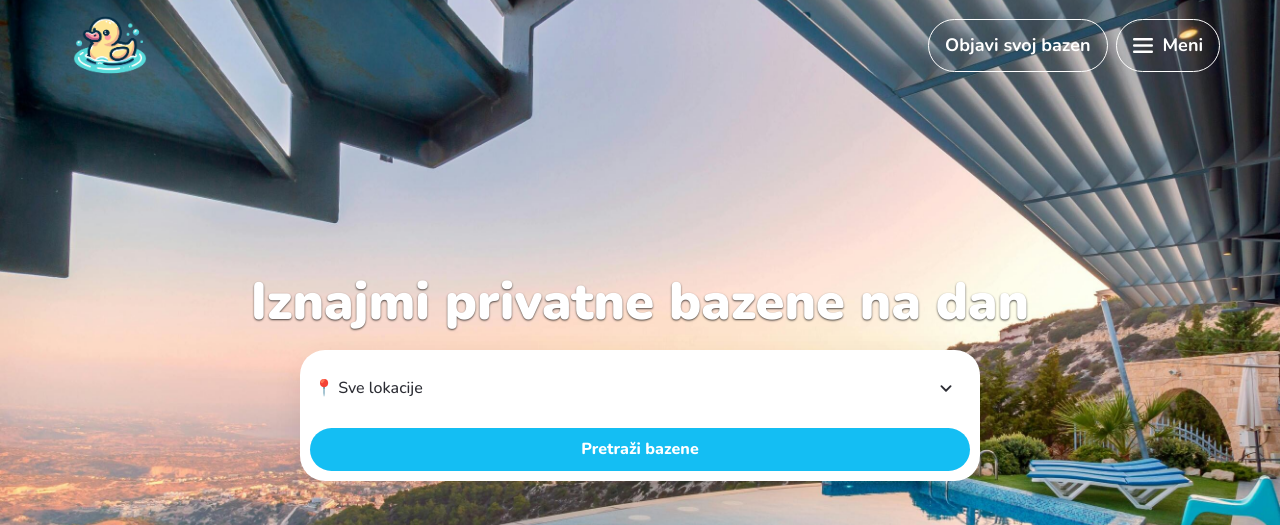
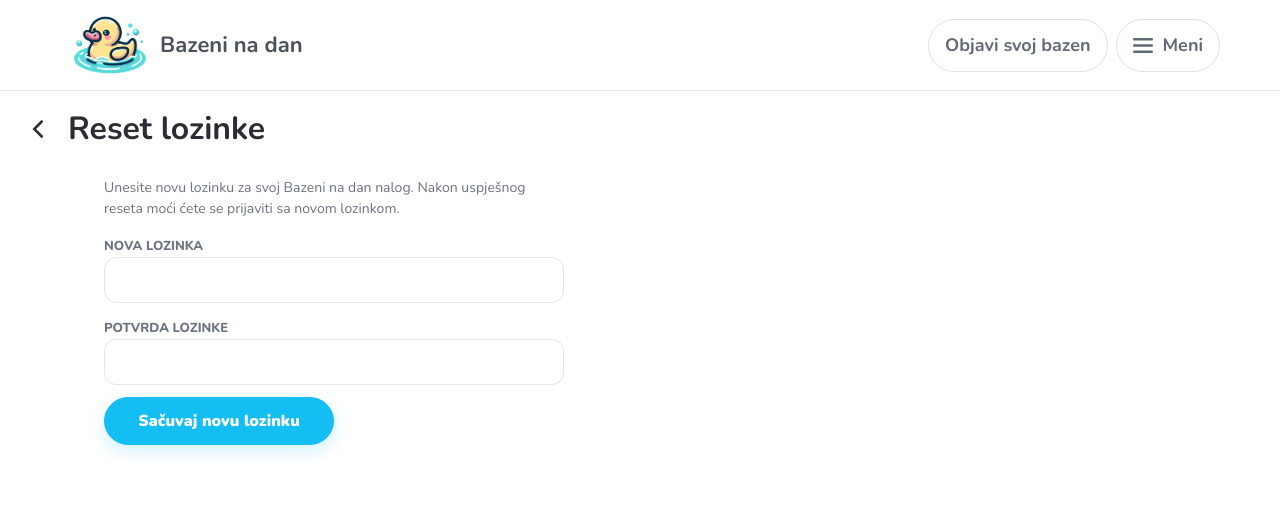
Before and after one commit to zoljann/bazeni-na-dan, a Vue app: page /resetovanje-lozinke in a window 1280 px wide. Before the commit this address led to /. Shown: the top 525 px of the page. Built offline with nearby package versions, Linux system fonts and the light colour scheme; no server answers.

Commit message:
Implement forgotten password flow

```diff
--- a/src/api/index.ts
+++ b/src/api/index.ts
@@ -46,6 +46,8 @@ interface ApiError {
 
 type AuthSuccess = { state: 'success'; user: User };
 type UpdateUserSuccess = { state: 'success'; user: User };
+type ForgotPasswordSuccess = { state: 'success' };
+type ResetPasswordSuccess = { state: 'success' };
 type AvailablePoolsSuccess = { state: 'success'; pools: Pool[] };
 type PoolByIdSuccess = { state: 'success'; pool: Pool };
 type CreatePoolSuccess = { state: 'success'; pool: Pool };
@@ -122,6 +124,30 @@ export async function updateUser(
     const { data } = await api.put('/user', body);
 
     return { state: 'success', user: data.user as User };
+  } catch (e) {
+    return handleApiError(e);
+  }
+}
+
+export async function forgotPassword(payload: {
+  email: string;
+}): Promise<ForgotPasswordSuccess | ApiError> {
+  try {
+    await api.post('/auth/forgot-password', payload);
+
+    return { state: 'success' };
+  } catch (e) {
+    return handleApiError(e);
+  }
+}
+
+export async function resetPassword(payload: {
+  token: string;
+  password: string;
+}): Promise<ResetPasswordSuccess | ApiError> {
+  try {
+    await api.post('/auth/reset-password', payload);
+    return { state: 'success' };
   } catch (e) {
     return handleApiError(e);
   }
--- a/src/pages/login-register/LoginRegisterPage.vue
+++ b/src/pages/login-register/LoginRegisterPage.vue
@@ -5,9 +5,11 @@ import isMobile from 'is-mobile';
 import Navigation from '../../components/Navigation.vue';
 import { useUserStore } from '../../stores/user';
 import TitleBar from '../../components/TitleBar.vue';
+import { notificationsStore } from '@/stores/notifications';
 
 const router = useRouter();
 const route = useRoute();
+const notifications = notificationsStore();
 const nextRoute = (route.query.next as string) || 'PoolsHomePage';
 const userStore = useUserStore();
 const isMobileView = isMobile();
@@ -63,6 +65,37 @@ const submitLogin = async () => {
 
   const res = await userStore.login(loginPayload.value.email, loginPayload.value.password);
   if (res === 'success') router.push({ name: nextRoute });
+};
+
+const submitForgotPassword = async () => {
+  loginErrors.value = { ...loginErrors.value, email: undefined };
+
+  const email = loginPayload.value.email.trim();
+
+  if (!email) {
+    loginErrors.value = {
+      ...loginErrors.value,
+      email: 'Unesite email adresu za reset lozinke.'
+    };
+    return;
+  }
+
+  if (!emailOk(email)) {
+    loginErrors.value = {
+      ...loginErrors.value,
+      email: 'Email nije ispravnog formata.'
+    };
+    return;
+  }
+
+  const res = await userStore.requestForgotPassword(email);
+
+  if (res === 'success') {
+    loginPayload.value.email = '';
+    notifications.addNotification('Poslali smo upute za reset lozinke na email.', 'success', 10000);
+  } else {
+    notifications.addNotification('Neuspješan pokušaj reseta lozinke.', 'error');
+  }
 };
 </script>
 
@@ -373,6 +406,14 @@ const submitLogin = async () => {
         </div>
 
         <button
+          type="button"
+          class="auth-forgot"
+          @click="submitForgotPassword"
+        >
+          Zaboravljena lozinka?
+        </button>
+
+        <button
           type="submit"
           class="auth-submit"
         >
@@ -483,6 +524,15 @@ const submitLogin = async () => {
     cursor: pointer;
   }
 
+  &-forgot {
+    text-align: right;
+    color: #0369a1;
+    font-size: 14px;
+    font-weight: 700;
+    text-decoration: underline;
+    cursor: pointer;
+  }
+
   &--mobile {
     .auth-submit {
       width: 100%;
--- /dev/null
+++ b/src/pages/login-register/ResetPasswordPage.vue
@@ -0,0 +1,212 @@
+<script setup lang="ts">
+import { ref, computed } from 'vue';
+import { useRoute, useRouter } from 'vue-router';
+import isMobile from 'is-mobile';
+import Navigation from '../../components/Navigation.vue';
+import TitleBar from '../../components/TitleBar.vue';
+import { useUserStore } from '../../stores/user';
+import { notificationsStore } from '@/stores/notifications';
+
+const route = useRoute();
+const router = useRouter();
+const userStore = useUserStore();
+const notifications = notificationsStore();
+const isMobileView = isMobile();
+
+const password = ref('');
+const confirmPassword = ref('');
+const errors = ref<{ password?: string; confirmPassword?: string }>({});
+
+const token = computed(() => String(route.query.token ?? ''));
+
+const authClasses = computed(() => ({
+  [`auth--${isMobileView ? 'mobile' : 'desktop'}`]: true
+}));
+
+const passOk = (v: string) => v.length >= 6 && v.length <= 25;
+
+const submitReset = async () => {
+  errors.value = {};
+
+  if (!token.value) {
+    notifications.addNotification('Link za reset lozinke nije ispravan ili je istekao.', 'error');
+    return;
+  }
+
+  if (!passOk(password.value)) {
+    errors.value.password = 'Lozinka mora imati 6–25 karaktera.';
+  }
+
+  if (confirmPassword.value !== password.value) {
+    errors.value.confirmPassword = 'Lozinke se ne podudaraju.';
+  }
+
+  if (Object.keys(errors.value).length) return;
+
+  const res = await userStore.requestResetPassword(token.value, password.value);
+
+  if (res === 'success') {
+    notifications.addNotification('Lozinka je uspješno promijenjena. Možete se prijaviti.', 'success', 8000);
+    password.value = '';
+    confirmPassword.value = '';
+    router.replace({ name: 'LoginRegisterPage' });
+  } else {
+    notifications.addNotification('Neuspješan pokušaj reseta lozinke.', 'error');
+  }
+};
+</script>
+
+<template>
+  <Navigation variant="solid" />
+
+  <section
+    class="auth"
+    :class="authClasses"
+  >
+    <TitleBar title="Reset lozinke" />
+
+    <div class="auth-card">
+      <p class="auth-helper">
+        Unesite novu lozinku za svoj Bazeni na dan nalog. Nakon uspješnog reseta moći ćete se
+        prijaviti sa novom lozinkom.
+      </p>
+
+      <form
+        class="auth-form"
+        @submit.prevent="submitReset"
+      >
+        <div
+          class="auth-field"
+          :class="{ 'has-error': !!errors.password }"
+        >
+          <label
+            class="auth-label"
+            for="newPassword"
+            >Nova lozinka</label
+          >
+          <input
+            id="newPassword"
+            v-model="password"
+            class="auth-input"
+            type="password"
+            autocomplete="new-password"
+          />
+          <p
+            v-if="errors.password"
+            class="auth-error"
+          >
+            {{ errors.password }}
+          </p>
+        </div>
+
+        <div
+          class="auth-field"
+          :class="{ 'has-error': !!errors.confirmPassword }"
+        >
+          <label
+            class="auth-label"
+            for="confirmPassword"
+            >Potvrda lozinke</label
+          >
+          <input
+            id="confirmPassword"
+            v-model="confirmPassword"
+            class="auth-input"
+            type="password"
+            autocomplete="new-password"
+          />
+          <p
+            v-if="errors.confirmPassword"
+            class="auth-error"
+          >
+            {{ errors.confirmPassword }}
+          </p>
+        </div>
+
+        <button
+          type="submit"
+          class="auth-submit"
+        >
+          Sačuvaj novu lozinku
+        </button>
+      </form>
+    </div>
+  </section>
+</template>
+
+<style scoped lang="scss">
+.auth {
+  padding: 16px;
+
+  &-card {
+    width: 100%;
+    max-width: 1100px;
+    border-radius: 16px;
+    background: #fff;
+    display: grid;
+    gap: 14px;
+    justify-self: center;
+    padding: 14px;
+  }
+
+  &-helper {
+    font-size: 14px;
+    color: #6b7280;
+    max-width: 460px;
+  }
+
+  &-form {
+    display: grid;
+    gap: 12px;
+    max-width: 460px;
+  }
+
+  &-label {
+    font-size: 13px;
+    color: #6b7280;
+    text-transform: uppercase;
+    font-weight: 800;
+  }
+
+  &-input {
+    width: 100%;
+    height: 46px;
+    border: 1px solid #e5e7eb;
+    border-radius: 12px;
+    padding: 0 14px;
+    color: var(--text-color-black);
+    font-weight: 600;
+    background: #fff;
+  }
+
+  &-error {
+    color: #a31515;
+    font-weight: 700;
+    font-size: 13px;
+  }
+
+  .has-error .auth-input {
+    border-color: #ffb3b3;
+    background: #fff4f4;
+  }
+
+  &-submit {
+    height: 48px;
+    border-radius: 999px;
+    background: var(--primary-color);
+    color: var(--text-color-white);
+    font-weight: 900;
+    border: 1px solid var(--primary-color);
+    box-shadow: 0 6px 18px rgba(0, 178, 255, 0.18);
+    cursor: pointer;
+    width: 100%;
+  }
+
+  &--desktop {
+    .auth-submit {
+      width: 50%;
+      justify-self: flex-start;
+    }
+  }
+}
+</style>
--- a/src/router/index.ts
+++ b/src/router/index.ts
@@ -58,6 +58,12 @@ const router = createRouter({
       component: () => import('../pages/login-register/LoginRegisterPage.vue'),
       meta: { guestOnly: true }
     },
+ {
+      path: '/resetovanje-lozinke',
+      name: 'ResetPasswordPage',
+      component: () => import('../pages/login-register/ResetPasswordPage.vue'),
+      meta: { guestOnly: true }
+    },
     {
       path: '/profil',
       name: 'UserProfilePage',
--- a/src/stores/user.ts
+++ b/src/stores/user.ts
@@ -2,7 +2,7 @@ import { ref, computed } from 'vue';
 import { defineStore } from 'pinia';
 import type { User } from 'src/types';
 import { notificationsStore } from './notifications';
-import { loginUser, registerUser, updateUser } from '../api';
+import { forgotPassword, loginUser, registerUser, resetPassword, updateUser } from '../api';
 import { storage } from '../utility/localStorage';
 import { setAccessToken } from '../utility/token';
 
@@ -83,6 +83,18 @@ export const useUserStore = defineStore('userStore', () => {
     return 'success' as const;
   };
 
+  const requestForgotPassword = async (email: string) => {
+    const res = await forgotPassword({ email });
+
+    return res.state === 'success' ? ('success' as const) : ('error' as const);
+  };
+
+  const requestResetPassword = async (token: string, newPassword: string) => {
+    const res = await resetPassword({ token, password: newPassword });
+
+    return res.state === 'success' ? ('success' as const) : ('error' as const);
+  };
+
   const incrementPublishedPoolsCount = () => {
     if (!user.value) return;
     user.value.publishedPoolsCount = (user.value.publishedPoolsCount ?? 0) + 1;
@@ -108,6 +120,8 @@ export const useUserStore = defineStore('userStore', () => {
     login,
     register,
     updateProfile,
+    requestForgotPassword,
+    requestResetPassword,
     incrementPublishedPoolsCount,
     decrementPublishedPoolsCount,
     logout
```
